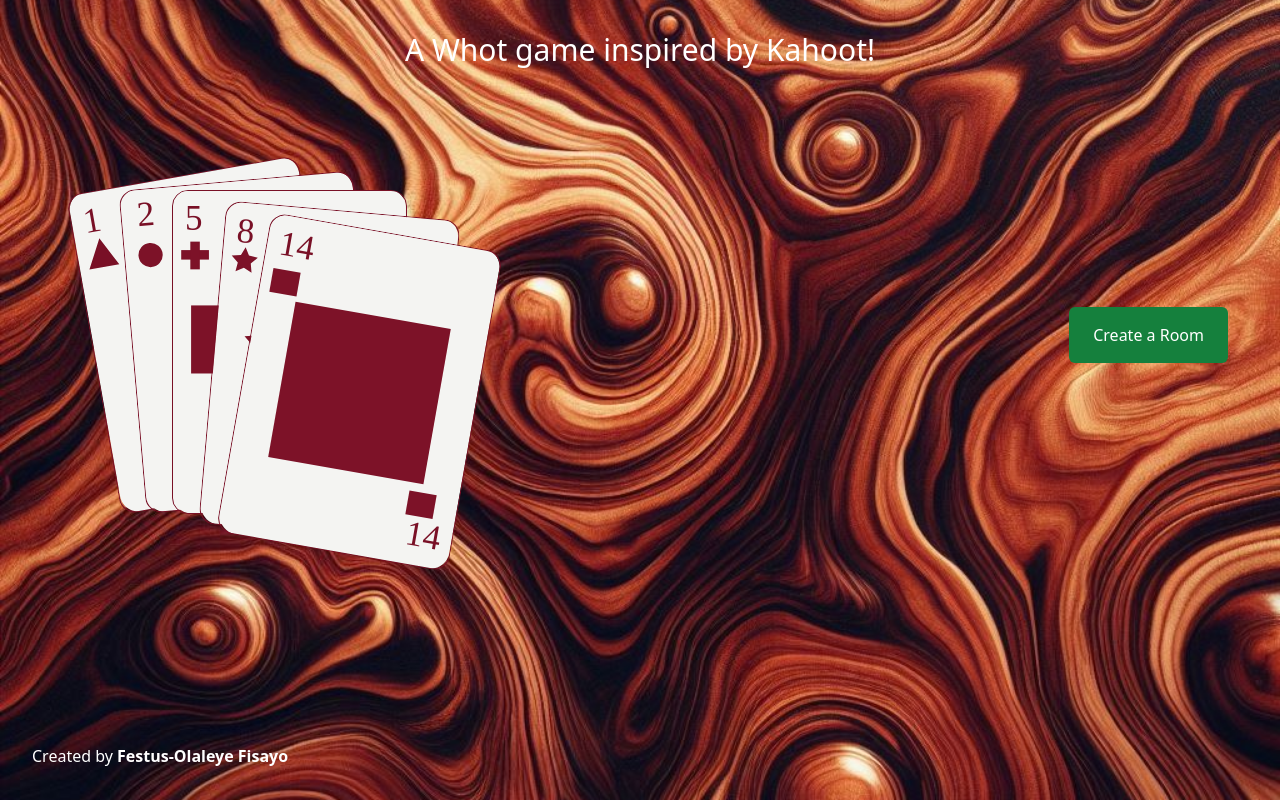
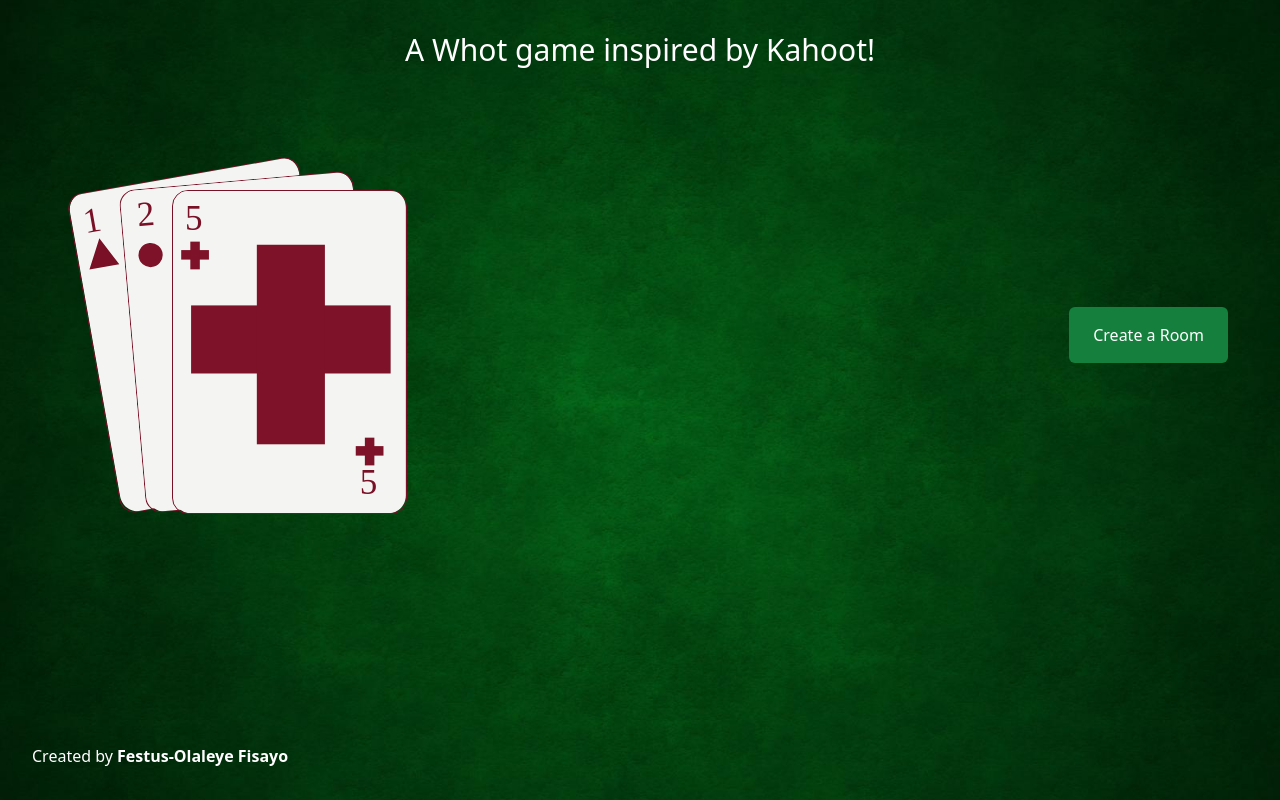
Before and after one commit to OlaleyeFisayo/whot-, a React (Vite) app in the folder client/: page / in a window 1280 px wide. Built offline with nearby package versions, Linux system fonts and the light colour scheme.

Commit message:
fix: Page look

```diff
--- a/client/src/App.tsx
+++ b/client/src/App.tsx
@@ -3,7 +3,7 @@ import { RouterProvider } from "react-router-dom";
 
 function App() {
   return (
-    <main className="w-full min-h-[100dvh] bg-wood text-white bg-cover bg-no-repeat bg-center">
+    <main className="w-full min-h-[100dvh] bg-greenbg text-white bg-cover bg-no-repeat bg-center">
       <RouterProvider router={router} />
     </main>
   );
--- a/client/src/pages/desktopIndex/index.tsx
+++ b/client/src/pages/desktopIndex/index.tsx
@@ -27,18 +27,6 @@ export default function DesktopIndex() {
             value={5}
             className="absolute left-[120px] top-[70px] rotate-[0deg]"
           />
-          <Card
-            id="star8"
-            shape="Star"
-            value={8}
-            className="absolute left-[160px] top-[90px] rotate-[5deg]"
-          />
-          <Card
-            id="square14"
-            shape="Square"
-            value={14}
-            className="absolute left-[190px] top-[110px] rotate-[10deg]"
-          />
         </div>
         <Button className="bg-green-700 py-4 px-6 rounded-md hover:bg-green-800 transition-all ease-in-out">
           Create a Room
```
